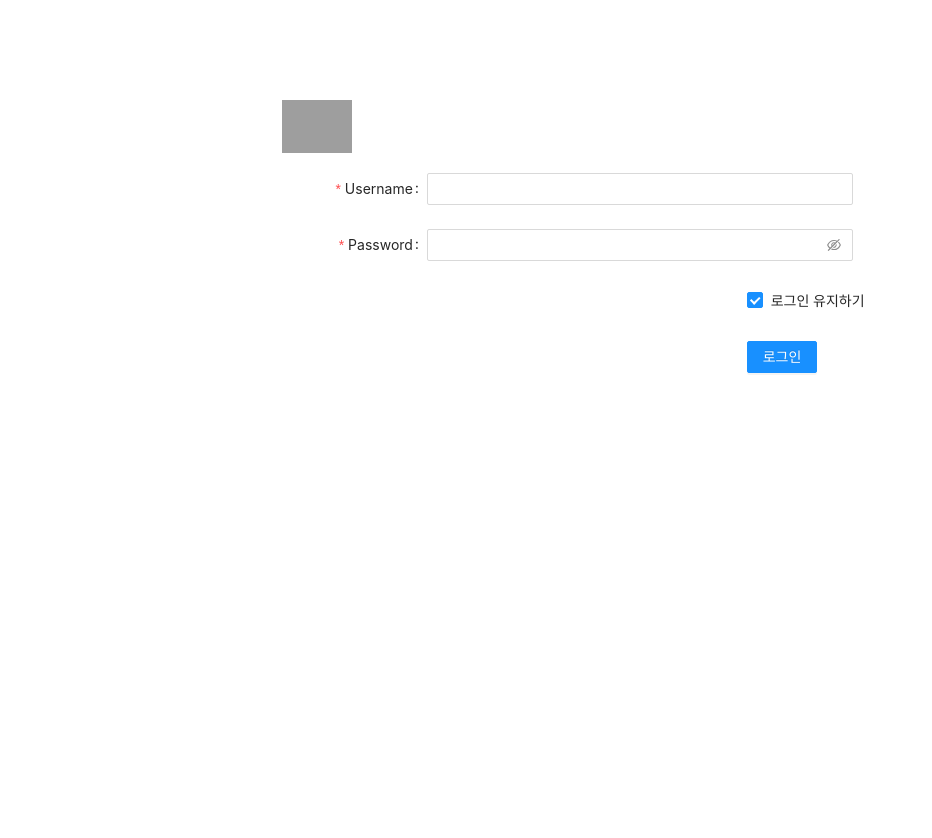
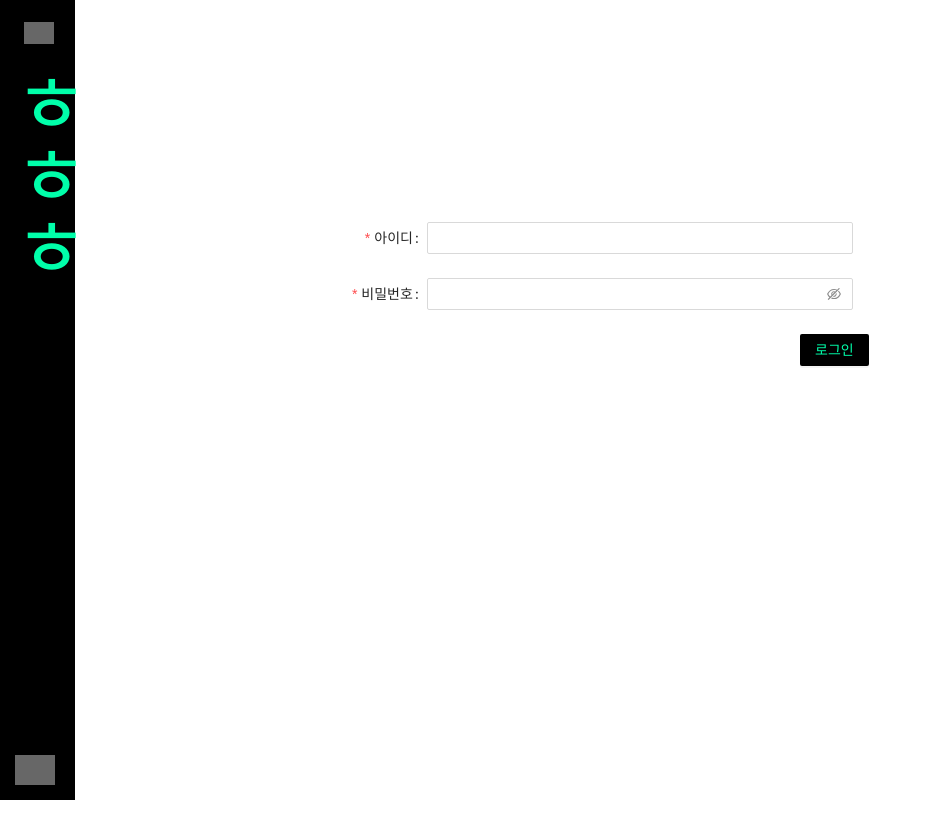
Before and after one commit to surealyeun/hhh, a React (Create React App) app in the folder frontend/hhh/: page /login in a window 1280 px wide. Shown: the top 838 px of the page, without its empty margins (0-932 px from the left). After the commit the page ends 800 px from the top, so only its background shows below. Built offline with nearby package versions, Linux system fonts and the light colour scheme; grey boxes are pictures that could not be loaded; the HTML template or start-up script is replaced by a standard one; a web font is replaced by a local one.

Commit message:
[20200429 임희선] 유저인포 수정

```diff
--- a/frontend/hhh/src/components/main/Main.tsx
+++ b/frontend/hhh/src/components/main/Main.tsx
@@ -71,7 +71,7 @@ class Main extends React.Component {
                                 {this.state.isLog ? (
                                     <div>
                                         <div className="user">
-                                            <Link to="">
+                                            <Link to="/userInfo">
                                                 <img
                                                     className="user-profile"
                                                     src="https://image.flaticon.com/icons/svg/1738/1738760.svg"
--- a/frontend/hhh/src/components/user/Login.js
+++ b/frontend/hhh/src/components/user/Login.js
@@ -1,10 +1,11 @@
-import React, { useState } from "react";
+import React from "react";
 import { useHistory } from "react-router-dom";
-import { Form, Input, Button, Checkbox } from "antd";
+import { Form, Input, Button } from "antd";
 import "./Login.scss";
 import axios from "axios";
+import Header from "../common/Header";
 
-const loginURL = `http://192.168.219.105:8080/login/`;
+const loginURL = `http://13.125.113.171:8000/login/`;
 
 const layout = {
   labelCol: {
@@ -16,7 +17,7 @@ const layout = {
 };
 const tailLayout = {
   wrapperCol: {
-    offset: 14,
+    offset: 15,
     span: 16,
   },
 };
@@ -26,10 +27,14 @@ const Login = () => {
 
   const onFinish = async (values) => {
     const resultURL = loginURL + `${values.username}/${values.password}`;
+    let form_data = new FormData();
+    form_data.append("username", values.username);
+    form_data.append("password", values.password);
     await axios
-      .get(resultURL, {
-        username: values.username,
-        password: values.password,
+      .get(resultURL, form_data, {
+        headers: {
+          "content-type": "multipart/form-data",
+        },
       })
       .then((resp) => {
         console.log(resp);
@@ -45,8 +50,10 @@ const Login = () => {
   };
 
   return (
-    <div className="loginContainer">
-      <img src="https://encrypted-tbn0.gstatic.com/images?q=tbn%3AANd9GcQ7ly6Nep4C_fGpdCTAxzjDeyNhLUsRWrdqdg_tbvey6WxsYgzs&usqp=CAU" />
+    <>
+      <Header />
+      <br />
+      <div className="loginForm">
         <Form
           {...layout}
           name="basic"
@@ -57,7 +64,7 @@ const Login = () => {
           onFinishFailed={onFinishFailed}
         >
           <Form.Item
-          label="Username"
+            label="아이디"
             name="username"
             rules={[
               {
@@ -66,11 +73,11 @@ const Login = () => {
               },
             ]}
           >
-          <Input />
+            <Input id="username"/>
           </Form.Item>
 
           <Form.Item
-          label="Password"
+            label="비밀번호"
             name="password"
             rules={[
               {
@@ -82,10 +89,6 @@ const Login = () => {
             <Input.Password />
           </Form.Item>
 
-        <Form.Item {...tailLayout} name="remember" valuePropName="checked">
-          <Checkbox>로그인 유지하기</Checkbox>
-        </Form.Item>
-
           <Form.Item {...tailLayout}>
             <Button type="primary" htmlType="submit">
               로그인
@@ -93,6 +96,7 @@ const Login = () => {
           </Form.Item>
         </Form>
       </div>
+    </>
   );
 };
 
--- a/frontend/hhh/src/components/user/Login.scss
+++ b/frontend/hhh/src/components/user/Login.scss
@@ -1,9 +1,15 @@
-.loginContainer {
-    margin-top: 100px;
+.loginForm {
+  margin-top: 200px;
 
-    img {
-        width:70px;
-        margin-left:22%;
-        margin-bottom: 20px;
-    }
+  hr {
+    border: 0;
+    height: 2px;
+    background-color: #00ffaa;
+  }
+
+  Button {
+      background-color: black;
+      color: #00ffaa;
+      border: none;
+  }
 }
--- a/frontend/hhh/src/components/user/Register.js
+++ b/frontend/hhh/src/components/user/Register.js
@@ -3,6 +3,7 @@ import axios from "axios";
 import { useHistory } from "react-router-dom";
 import { Form, Input, Select, Row, Col, Button } from "antd";
 import "./Register.scss";
+import Header from "../common/Header";
 
 const { Option } = Select;
 const registerUrl = `http://13.125.113.171:8000/users/`;
@@ -57,6 +58,9 @@ const Register = () => {
   };
 
   return (
+    <>
+    <Header />
+    <br />
     <div className="registerContainer">
       <Form
         {...formItemLayout}
@@ -154,6 +158,7 @@ const Register = () => {
         </Form.Item>
       </Form>
     </div>
+    </>
   );
 };
 
--- a/frontend/hhh/src/components/user/Register.scss
+++ b/frontend/hhh/src/components/user/Register.scss
@@ -1,3 +1,10 @@
 .registerContainer {
-    margin-top: 100px;
+    margin-top: 150px;
+
+    Button {
+        margin-left: 42%;
+        background-color: black;
+        color: #00ffaa;
+        border: none;
+    }
 }
--- a/frontend/hhh/src/components/user/userInfo.js
+++ b/frontend/hhh/src/components/user/userInfo.js
@@ -37,6 +37,7 @@ class userInfo extends Component {
       email: "",
       avatar: null,
       imagePreviewUrl: "",
+      flag: false,
     };
   }
 
@@ -70,8 +71,11 @@ class userInfo extends Component {
 
   handleSubmit = (e) => {
     e.preventDefault();
+    console.log(this.state);
     let form_data = new FormData();
-    form_data.append("avatar", this.state.avatar, this.state.avatar.name);
+    if (this.state.flag) {
+      form_data.append("avatar", this.state.avatar, this.state.avatar.name);
+    }
     form_data.append("username", this.state.username);
     form_data.append("password", this.state.password);
     form_data.append("first_name", this.state.first_name);
@@ -90,9 +94,20 @@ class userInfo extends Component {
   render() {
     let { imagePreviewUrl } = this.state;
     let $imagePreview = null;
+    if (imagePreviewUrl) {
+      this.state.flag = true;
+    }
     return (
       <div className="userInfoContainer">
-        {!$imagePreview && <img src={imagePreviewUrl ? imagePreviewUrl : `http://13.125.113.171:8000` + this.state.avatar} />}
+        {!$imagePreview && (
+          <img
+            src={
+              imagePreviewUrl
+                ? imagePreviewUrl
+                : `http://13.125.113.171:8000` + this.state.avatar
+            }
+          />
+        )}
         <br />
         <input
           type="file"
```
Lines whose indentation alone changed are shown as unchanged.
